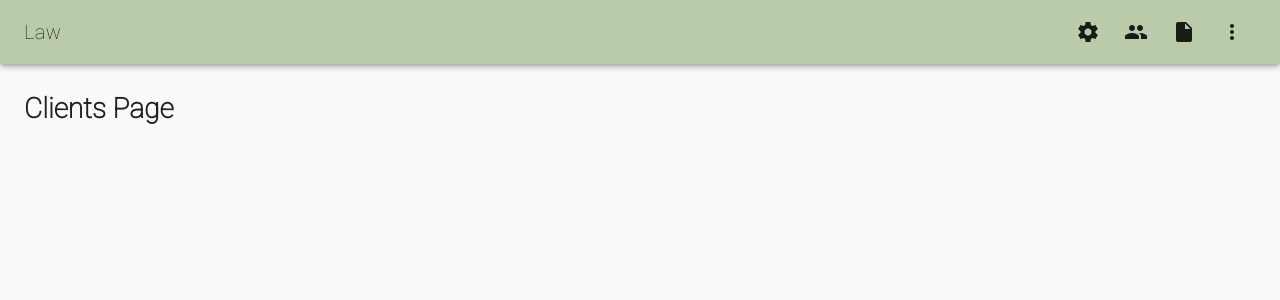
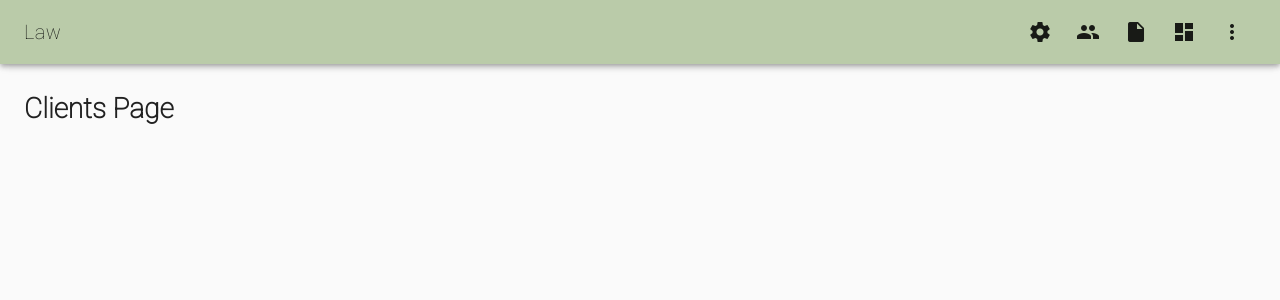
Before and after one commit to lajansaa/law, a Vue app: page / in a window 1280 px wide. Shown: the top 300 px of the page. Built offline with nearby package versions, Linux system fonts and the light colour scheme; no server answers.

Commit message:
added dashboard page

```diff
--- a/src/components/Navbar.vue
+++ b/src/components/Navbar.vue
@@ -39,6 +39,17 @@
             <span>Forms</span>
         </v-tooltip>
 
+        <v-tooltip bottom>
+            <v-btn
+                slot="activator"
+                to="/dashboard"
+                icon
+            >
+                <v-icon>dashboard</v-icon>
+            </v-btn>
+            <span>Dashboard</span>
+        </v-tooltip>
+
         <v-btn icon>
             <v-icon>more_vert</v-icon>
         </v-btn>
--- a/src/router.js
+++ b/src/router.js
@@ -3,6 +3,7 @@ import Router from 'vue-router'
 import Admin from './views/Admin.vue'
 import Clients from './views/Clients.vue'
 import Forms from './views/Forms.vue'
+import Dashboard from './views/Dashboard.vue'
 
 Vue.use(Router)
 
@@ -27,6 +28,11 @@ export default new Router({
       path: '/forms',
       name: 'forms',
       component: Forms
+    },
+    {
+      path: '/dashboard',
+      name: 'dashboard',
+      component: Dashboard
     }
   ]
 })
--- /dev/null
+++ b/src/views/Dashboard.vue
@@ -0,0 +1,15 @@
+<template>
+  <div class="dashboard">
+    <h1>Dashboard Page</h1>
+  </div>
+</template>
+
+<script>
+
+export default {
+  name: 'dashboard',
+  components: {
+
+  }
+}
+</script>
--- a/src/views/Forms.vue
+++ b/src/views/Forms.vue
@@ -373,7 +373,7 @@ export default {
     }),
     methods: {
       submit () {
-        if (this.section3 == true) {
+        if (this.section1 == true && this.section2 == true && this.section3 == true) {
           const casesRef = db.database().ref('cases')
           const newCaseRef = casesRef.push();
           newCaseRef.set({
@@ -401,9 +401,11 @@ export default {
             },
             children: {
               childrenQuantity: this.childrenQuantity
-            }
+            },
+            createdAt: new Date() + ''
           })
           this.resetForm()
+          this.$router.push("/dashboard")
         } else {
           this.dialog = true
         }
```
